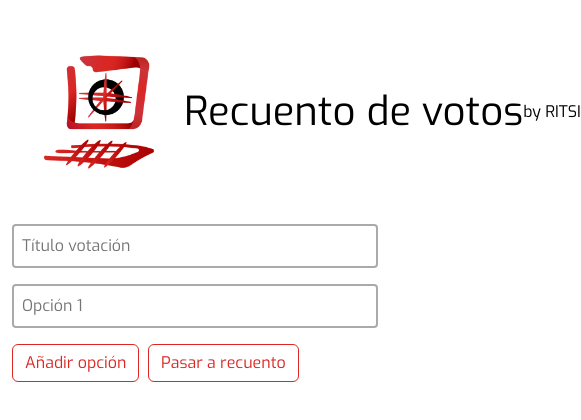
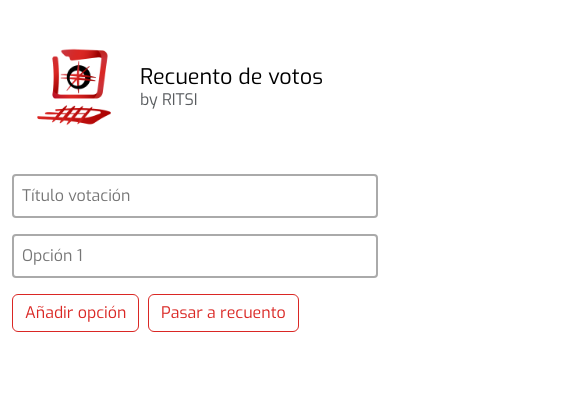
Before and after one commit to RITSI/demo-recuento-votos, a plain HTML site: page index.html in a window 390 px wide. Shown: the whole page, 581 px wide, since content can reach past the window. Drawn offline with nearby package versions, Linux system fonts and the light colour scheme.

Commit message:
Update responsive navbar

```diff
--- a/index.html
+++ b/index.html
@@ -4,7 +4,7 @@
 <head>
   <title>RITSI - Recuento de votos</title>
   <meta name="viewport" content="width=device-width, initial-scale=1.0">
-  <meta charset="UTF-16">
+  <meta charset="UTF-8">
   <meta name="description" content="Recuento de votos de la Asociación RITSI">
   <meta name="keywords" content="RITSI, votos, recuento">
   <meta name="author" content="Asociación RITSI">
@@ -23,11 +23,13 @@
   <div class="container mt-4">
 
     <nav class="navbar">
-      <div class="container">
-        <a class="navbar-brand" href="/index.html" style="display: flex; align-items: center;">
-          <img src="/logoritsi.png" alt="Bootstrap" width="150" style="margin-right: 10px;">
-          <h1 style="margin: 0; font-size: 2.5rem;">Recuento de votos   </h1>
-          <h3 style="margin: 0; font-size: 1.0rem;">by RITSI</h3>
+      <div class="container d-flex flex-wrap align-items-center text-start">
+        <a class="navbar-brand d-flex flex-row align-items-center w-100" href="/index.html">
+          <img src="/logoritsi.png" alt="Logo RITSI" class="img-fluid me-3" style="max-width: 100px;">
+          <div class="text-start">
+            <h1 class="h4 m-0">Recuento de votos</h1>
+            <h3 class="h6 m-0 text-muted">by RITSI</h3>
+          </div>
         </a>
       </div>
     </nav>
@@ -37,7 +39,9 @@
 
       </ul>
     </div>
+
     <h1 id="question" class="ritsi-red"></h1>
+
     <div class="row">
       <div class="recogida-info" id="input">
         <input type="text" id="title" placeholder="Título votación"> <br>
```
